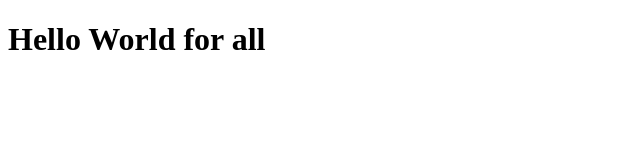
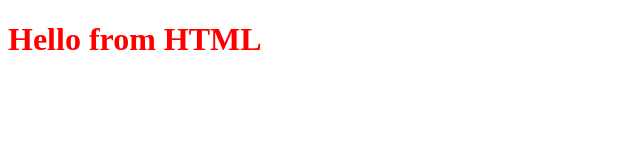
Before and after one commit to mounika-44/auto-suggest1, a website: page frontend/index.html in a window 1280 px wide. Shown: the whole page, without its empty margins (0-640 px from the left). Drawn offline with Linux system fonts and the light colour scheme.

Commit message:
webserver  setup

```diff
--- /dev/null
+++ b/frontend/index.css
@@ -0,0 +1,3 @@
+h1{
+    color:red;
+}
--- a/frontend/index.html
+++ b/frontend/index.html
@@ -1,9 +1,13 @@
 <!DOCTYPE html>
 <html lang="en">
-    <head>
-        <title>Document</title>
-    </head>
-    <body>
-        <h1>Hello World for all</h1>
-    </body>
+<head>
+  <meta charset="UTF-8">
+  <meta name="viewport" content="width=device-width, initial-scale=1.0">
+  <title>Document</title>
+  <link rel="stylesheet" href="index.css">
+</head>
+<body>
+  <h1>Hello from HTML</h1>
+  <script src="index.js"></script>
+</body>
 </html>
--- /dev/null
+++ b/frontend/index.js
@@ -0,0 +1,2 @@
+console.log("Hello from JS");
+alert("Hello from JS");
```
Also changed, not shown: README.md.
